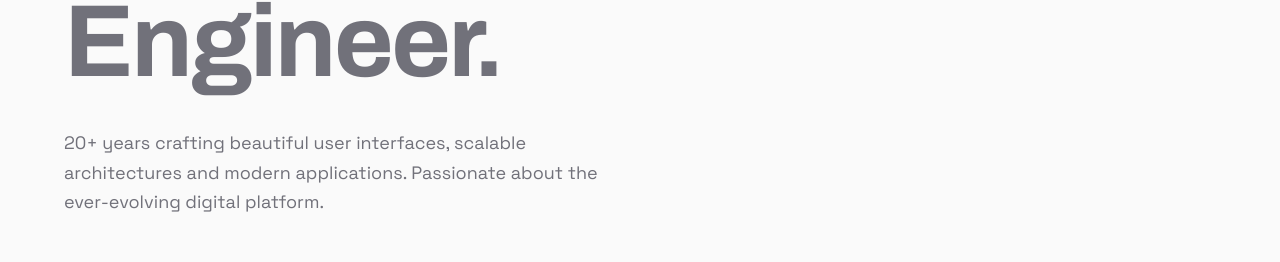
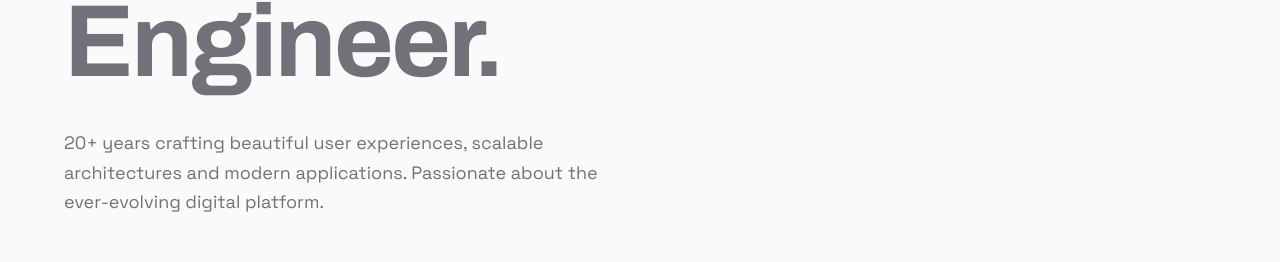
Before and after one commit to vonkanehoffen/kaneclover-com, a Next.js app: page / in a window 1280 px wide. Shown: the part 397-659 px from the top of the page. Built offline with nearby package versions, Linux system fonts and the light colour scheme.

Commit message:
Update Hero.tsx

```diff
--- a/src/components/Hero.tsx
+++ b/src/components/Hero.tsx
@@ -80,7 +80,7 @@ export default function Hero() {
             transitionDelay: "560ms",
           }}
         >
-          20+ years crafting beautiful user interfaces, scalable architectures
+          20+ years crafting beautiful user experiences, scalable architectures
           and modern applications. Passionate about the ever-evolving digital
           platform.
         </p>
```
